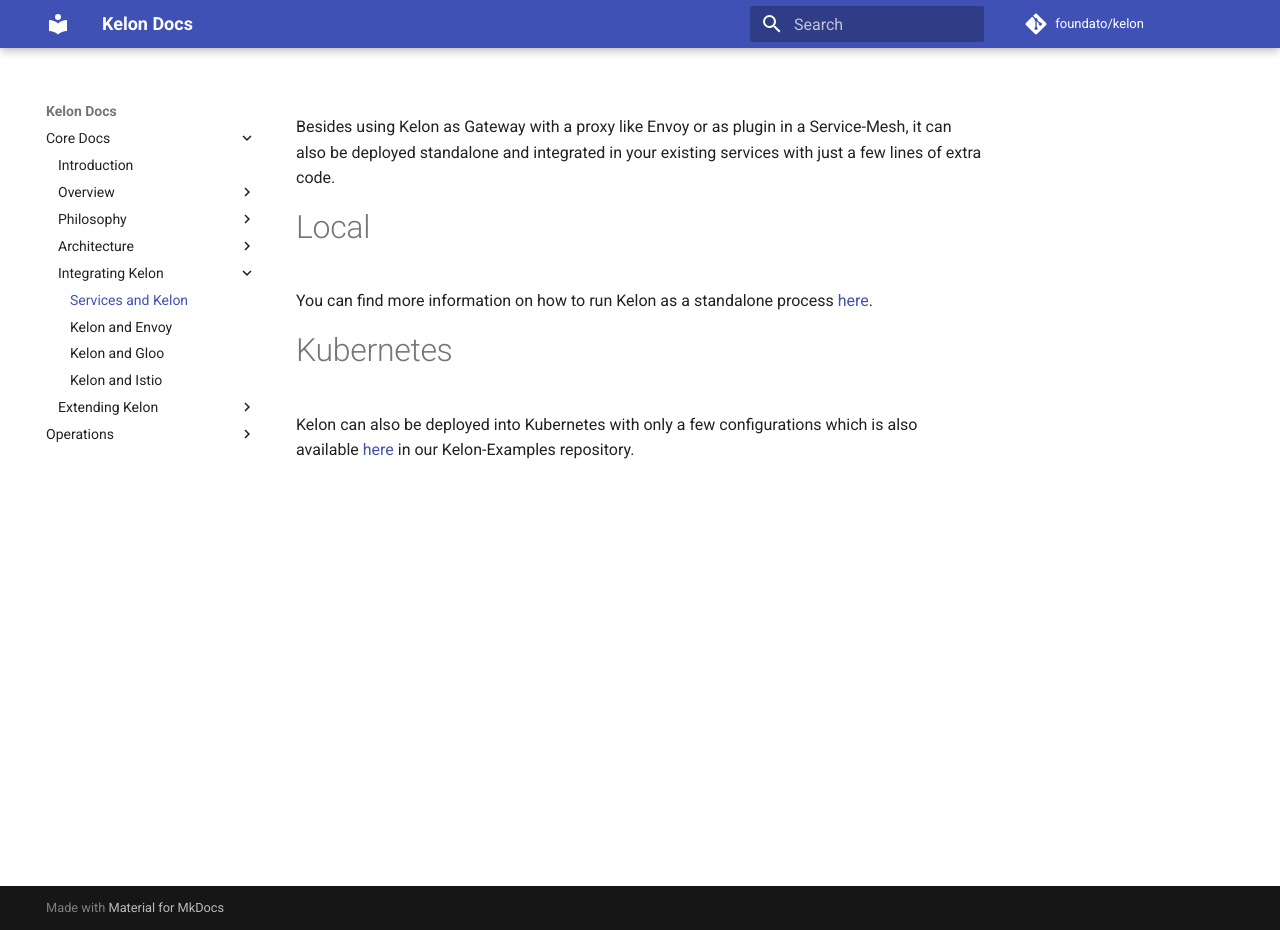
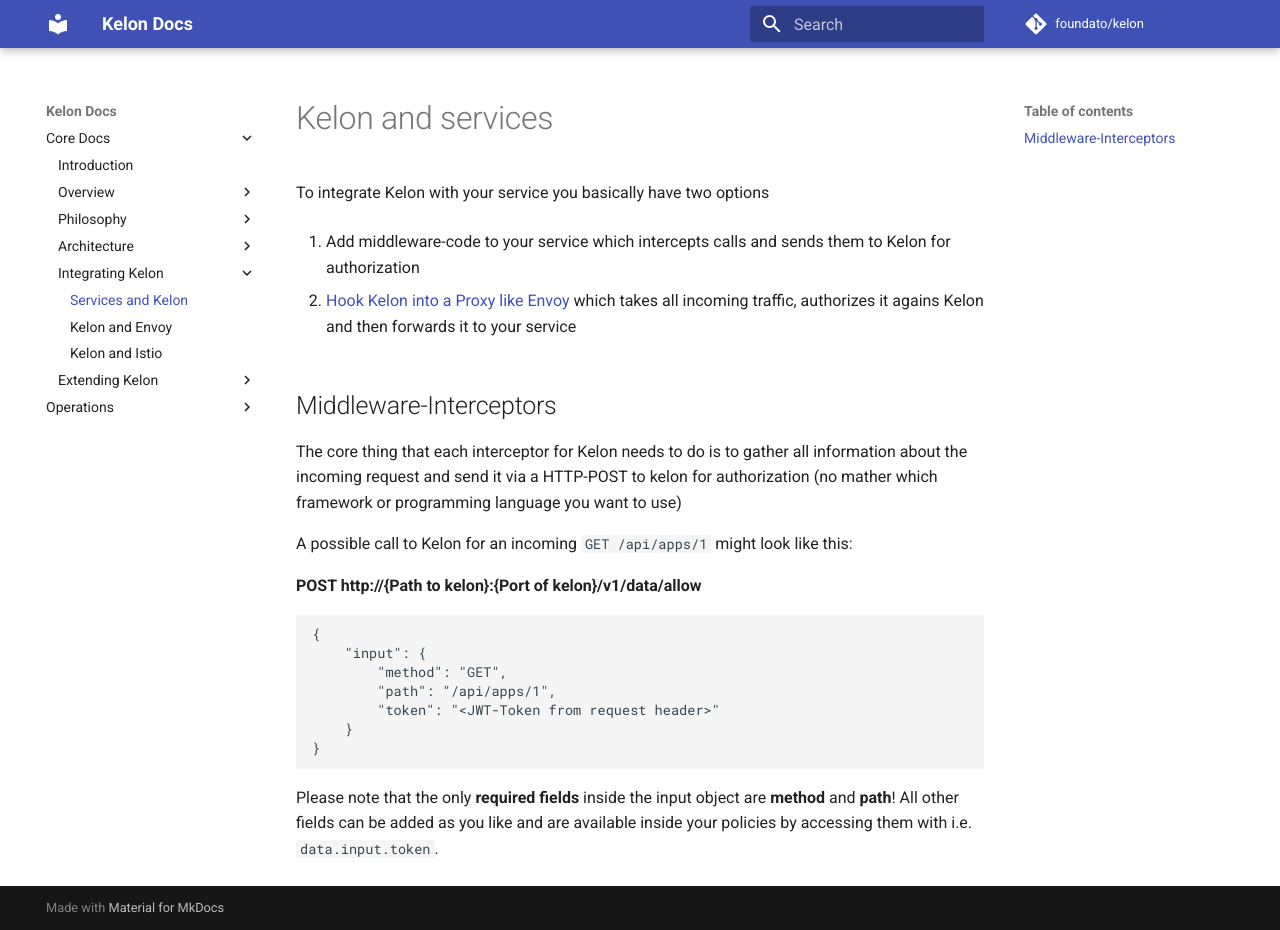
Before and after one commit to unbasical/kelon-docs, an MkDocs documentation site: the page built from docs/core/integration/Services-And-Kelon.md, in a window 1280 px wide and 930 px high. Built offline with MkDocs 1.6.1 and Material for MkDocs 9.7.7, drawn with Linux system fonts in a browser that asks for light colours; comment, search, counter and statistics services are not loaded; old or Windows-style settings are respelled for this version of MkDocs.

Commit message:
Restructured docs and added deployment/services and kelon guide

````diff
--- a/docs/core/integration/Services-And-Kelon.md
+++ b/docs/core/integration/Services-And-Kelon.md
@@ -1,9 +1,26 @@
-Besides using Kelon as Gateway with a proxy like Envoy or as plugin in a Service-Mesh, it can also be deployed standalone and integrated in your existing services with just a few lines of extra code.
+# Kelon and services
 
-# Local
+To integrate Kelon with your service you basically have two options
 
-You can find more information on how to run Kelon as a standalone process [here](/core/overview/example/Run-Example/#from-source).
+1. Add middleware-code to your service which intercepts calls and sends them to Kelon for authorization
 
-# Kubernetes
+2. [Hook Kelon into a Proxy like Envoy](/core/integration/Kelon-Envoy) which takes all incoming traffic, authorizes it agains Kelon and then forwards it to your service
 
-Kelon can also be deployed into Kubernetes with only a few configurations which is also available [here](https://github.com/Foundato/kelon-examples/tree/master/kube-mgmt-kelon-example) in our Kelon-Examples repository.
+## Middleware-Interceptors
+
+The core thing that each interceptor for Kelon needs to do is to gather all information about the incoming request and send it via a HTTP-POST to kelon for authorization (no mather which framework or programming language you want to use)
+
+A possible call to Kelon for an incoming `GET /api/apps/1` might look like this:
+
+**POST http://{Path to kelon}:{Port of kelon}/v1/data/allow**
+```
+{
+    "input": {
+        "method": "GET",
+        "path": "/api/apps/1",
+        "token": "<JWT-Token from request header>"
+    }
+}
+```
+
+Please note that the only **required fields** inside the input object are **method** and **path**! All other fields can be added as you like and are available inside your policies by accessing them with i.e. `data.input.token`.
--- a/mkdocs.yml
+++ b/mkdocs.yml
@@ -40,10 +40,10 @@
     - "Integrating Kelon":
       - "Services and Kelon": "core/integration/Services-And-Kelon.md"
       - "Kelon and Envoy": "core/integration/Kelon-Envoy.md"
-      - "Kelon and Gloo": "core/integration/Kelon-Gloo.md"
       - "Kelon and Istio": "core/integration/Kelon-Istio.md"
     - "Extending Kelon":
       - "Writing plugins": "core/extend/Write-Plugins.md"
+      - "Writing call-operand-mappings": "core/extend/Write-Call-Operand-Mappings.md"
       - "Write a datasource plugin": "core/extend/Write-Datastore-Plugin.md"
   - "Operations":
     - "APIs": "operations/APIs.md"
````
Also changed, not shown: docs/core/integration/Kelon-Istio.md (+3 -0 lines), docs/operations/Deployment.md (+10 -0 lines), docs/core/extend/Write-Call-Operand_Mappings.md (added).
